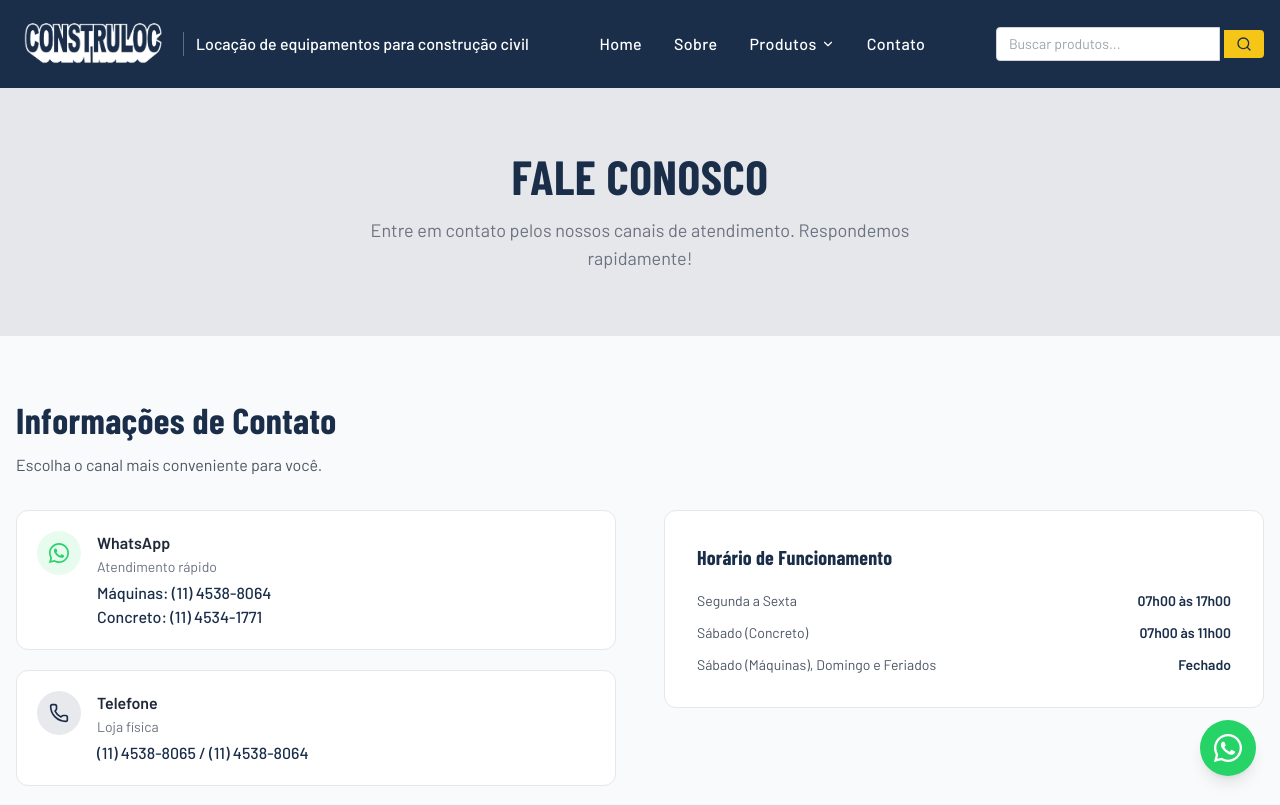
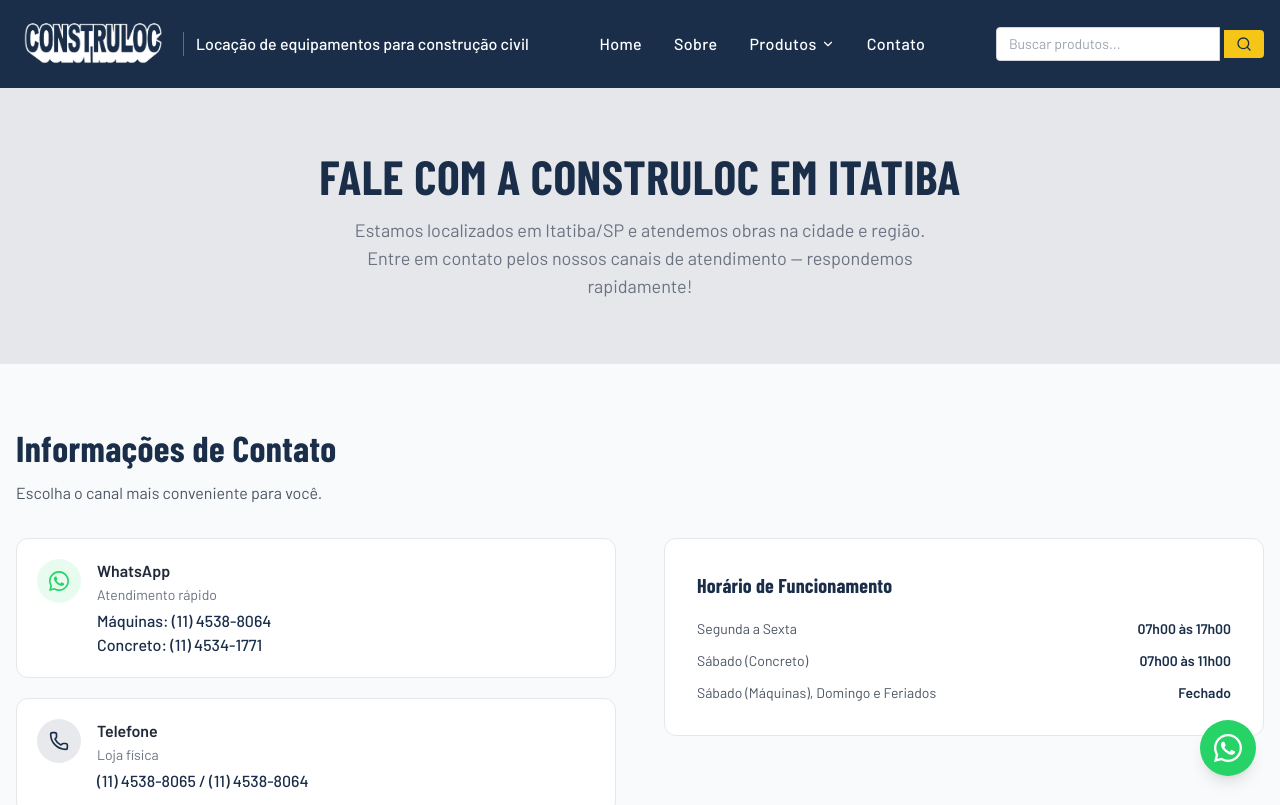
Before and after one commit to lucasbetti-ctrl/site-construloc, a Next.js app: page /contato in a window 1280 px wide. Shown: the top 805 px of the page. Built offline with nearby package versions, Linux system fonts and the light colour scheme; a web font is replaced by a local one.

Commit message:
feat(seo): reforca Itatiba na pagina de Contato
Ajusta H1, texto introdutorio e meta description mencionando
Itatiba e a regiao atendida.

```diff
--- a/app/contato/page.tsx
+++ b/app/contato/page.tsx
@@ -7,7 +7,7 @@ import ContatoWhatsAppCard from "@/components/sections/ContatoWhatsAppCard";
 
 export const metadata: Metadata = {
   title: "Contato",
-  description: `Entre em contato com a ${siteConfig.name}. Telefone, e-mail, endereço e WhatsApp. Estamos prontos para atender você.`,
+  description: `Entre em contato com a ${siteConfig.name} em Itatiba. Telefone, e-mail, endereço e WhatsApp. Estamos prontos para atender você.`,
   alternates: {
     canonical: "/contato",
   },
@@ -18,9 +18,9 @@ export default function ContatoPage() {
     <>
       <section className="py-16 bg-gray-200">
         <div className="container mx-auto px-4 text-center">
-          <h1 className="text-4xl md:text-5xl font-black text-primary uppercase">Fale Conosco</h1>
+          <h1 className="text-4xl md:text-5xl font-black text-primary uppercase">Fale com a Construloc em Itatiba</h1>
           <p className="mt-4 text-gray-500 text-lg max-w-xl mx-auto">
-            Entre em contato pelos nossos canais de atendimento. Respondemos rapidamente!
+            Estamos localizados em Itatiba/SP e atendemos obras na cidade e região. Entre em contato pelos nossos canais de atendimento — respondemos rapidamente!
           </p>
         </div>
       </section>
```
